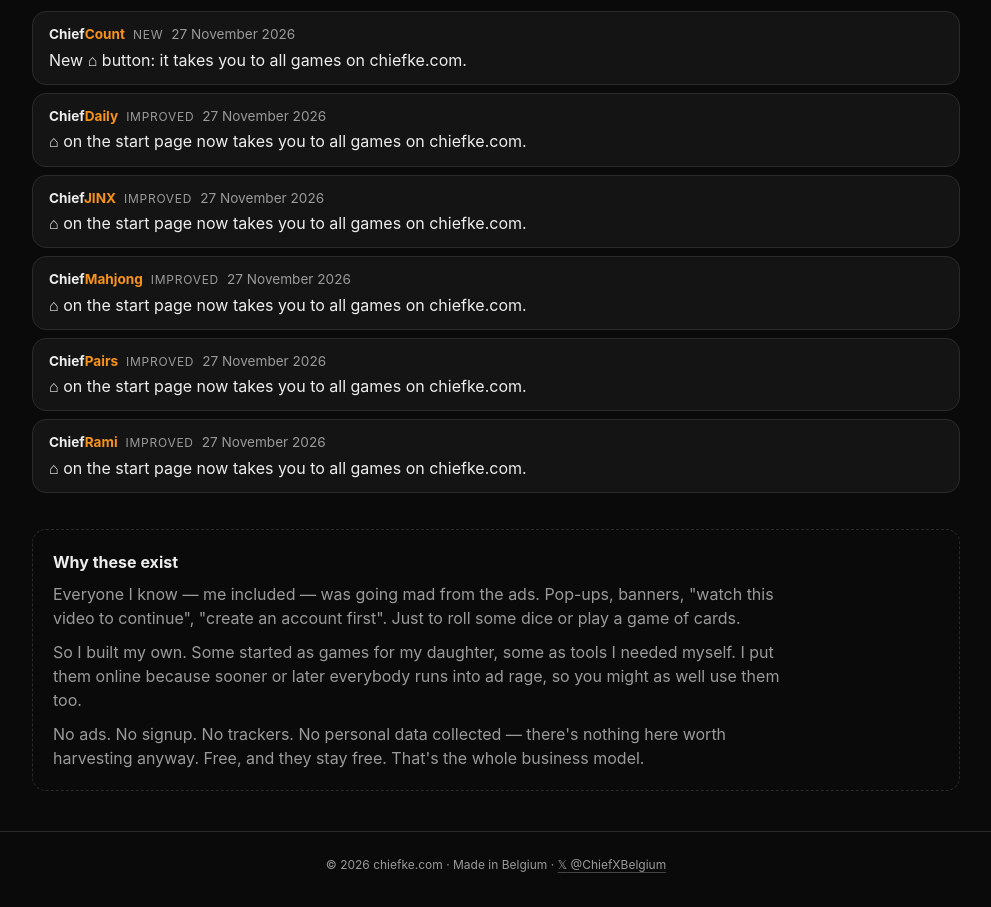
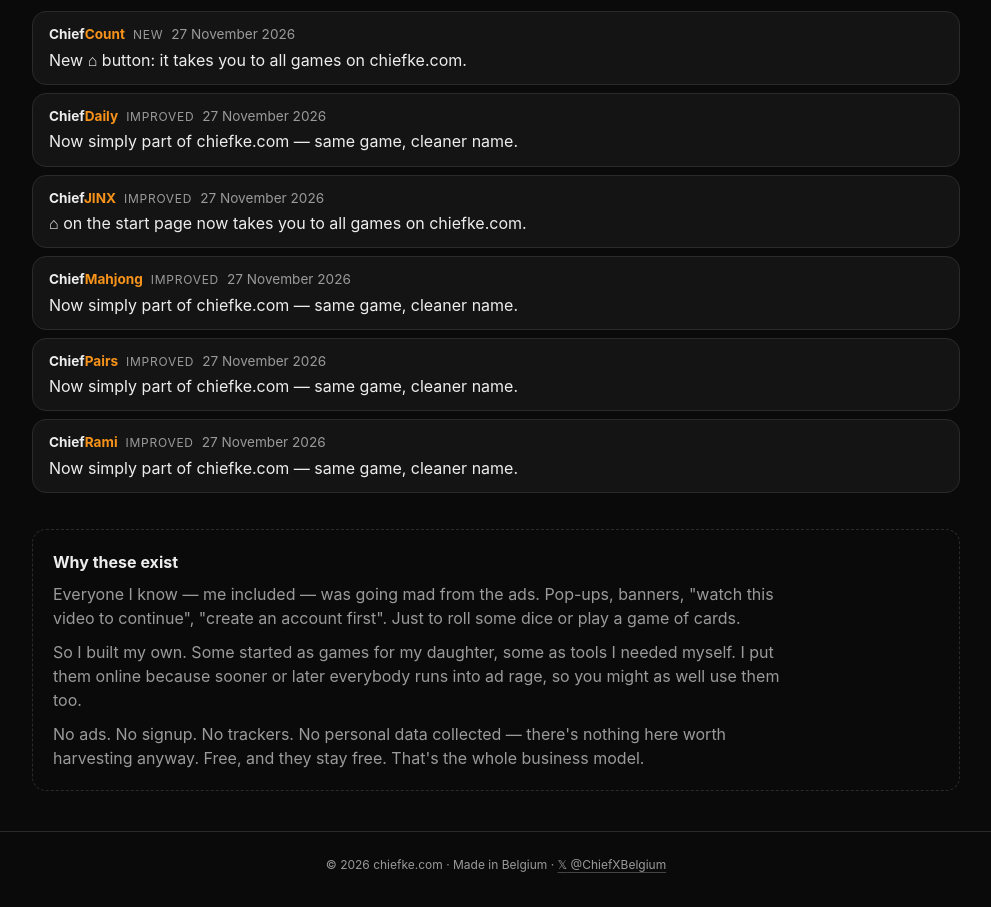
Before and after one commit to ChiefDVee/chiefhub, a plain HTML site: page index.html in a window 1280 px wide. Shown: the part 3306-4213 px from the top of the page, without its empty margins (144-1135 px from the left). Drawn offline with Linux system fonts and the light colour scheme.

```diff
--- a/index.html
+++ b/index.html
@@ -561,11 +561,11 @@
     <h2 class="section-title" id="latest-title">Latest updates</h2>
     <ol class="latest-list">
       <li><a class="latest-item" href="https://www.chiefcount.com/updates/"><span class="latest-meta"><span class="latest-game">Chief<span class="name-accent">Count</span></span><span class="latest-kind">New</span><time datetime="2026-11-27">27 November 2026</time></span><span class="latest-text">New ⌂ button: it takes you to all games on chiefke.com.</span></a></li>
-      <li><a class="latest-item" href="https://www.chiefletters.com/daily/updates/"><span class="latest-meta"><span class="latest-game">Chief<span class="name-accent">Daily</span></span><span class="latest-kind">Improved</span><time datetime="2026-11-27">27 November 2026</time></span><span class="latest-text">⌂ on the start page now takes you to all games on chiefke.com.</span></a></li>
+      <li><a class="latest-item" href="https://www.chiefletters.com/daily/updates/"><span class="latest-meta"><span class="latest-game">Chief<span class="name-accent">Daily</span></span><span class="latest-kind">Improved</span><time datetime="2026-11-27">27 November 2026</time></span><span class="latest-text">Now simply part of chiefke.com — same game, cleaner name.</span></a></li>
       <li><a class="latest-item" href="https://www.chiefjinx.com/updates/"><span class="latest-meta"><span class="latest-game">Chief<span class="name-accent">JINX</span></span><span class="latest-kind">Improved</span><time datetime="2026-11-27">27 November 2026</time></span><span class="latest-text">⌂ on the start page now takes you to all games on chiefke.com.</span></a></li>
-      <li><a class="latest-item" href="https://www.chiefshuffle.com/mahjong/updates/"><span class="latest-meta"><span class="latest-game">Chief<span class="name-accent">Mahjong</span></span><span class="latest-kind">Improved</span><time datetime="2026-11-27">27 November 2026</time></span><span class="latest-text">⌂ on the start page now takes you to all games on chiefke.com.</span></a></li>
-      <li><a class="latest-item" href="https://www.chiefshuffle.com/pairs/updates/"><span class="latest-meta"><span class="latest-game">Chief<span class="name-accent">Pairs</span></span><span class="latest-kind">Improved</span><time datetime="2026-11-27">27 November 2026</time></span><span class="latest-text">⌂ on the start page now takes you to all games on chiefke.com.</span></a></li>
-      <li><a class="latest-item" href="https://www.chiefshuffle.com/rami/updates/"><span class="latest-meta"><span class="latest-game">Chief<span class="name-accent">Rami</span></span><span class="latest-kind">Improved</span><time datetime="2026-11-27">27 November 2026</time></span><span class="latest-text">⌂ on the start page now takes you to all games on chiefke.com.</span></a></li>
+      <li><a class="latest-item" href="https://www.chiefshuffle.com/mahjong/updates/"><span class="latest-meta"><span class="latest-game">Chief<span class="name-accent">Mahjong</span></span><span class="latest-kind">Improved</span><time datetime="2026-11-27">27 November 2026</time></span><span class="latest-text">Now simply part of chiefke.com — same game, cleaner name.</span></a></li>
+      <li><a class="latest-item" href="https://www.chiefshuffle.com/pairs/updates/"><span class="latest-meta"><span class="latest-game">Chief<span class="name-accent">Pairs</span></span><span class="latest-kind">Improved</span><time datetime="2026-11-27">27 November 2026</time></span><span class="latest-text">Now simply part of chiefke.com — same game, cleaner name.</span></a></li>
+      <li><a class="latest-item" href="https://www.chiefshuffle.com/rami/updates/"><span class="latest-meta"><span class="latest-game">Chief<span class="name-accent">Rami</span></span><span class="latest-kind">Improved</span><time datetime="2026-11-27">27 November 2026</time></span><span class="latest-text">Now simply part of chiefke.com — same game, cleaner name.</span></a></li>
     </ol>
   </section>
   <!-- LATEST:END -->
--- a/sitemap.xml
+++ b/sitemap.xml
@@ -2,7 +2,7 @@
 <urlset xmlns="http://www.sitemaps.org/schemas/sitemap/0.9">
   <url>
     <loc>https://www.chiefke.com/</loc>
-    <lastmod>2026-11-27</lastmod>
+    <lastmod>2026-11-28</lastmod>
   </url>
   <url>
     <loc>https://www.chiefke.com/bingo/</loc>
```
